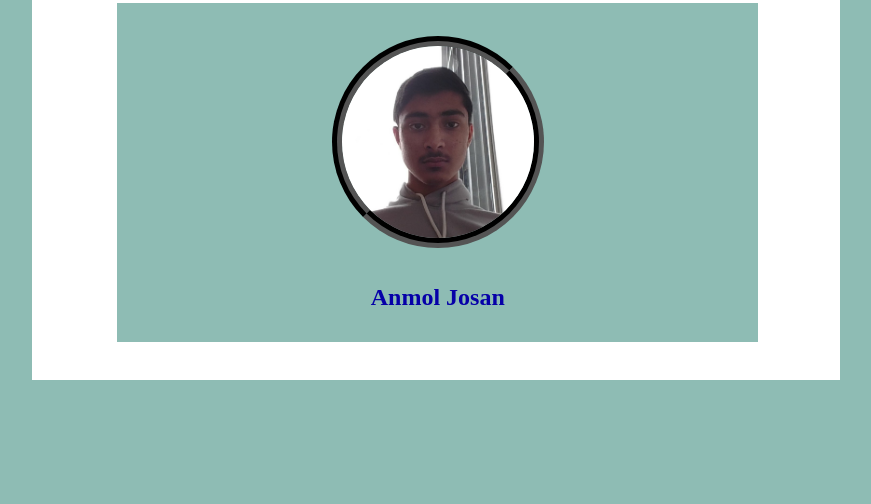
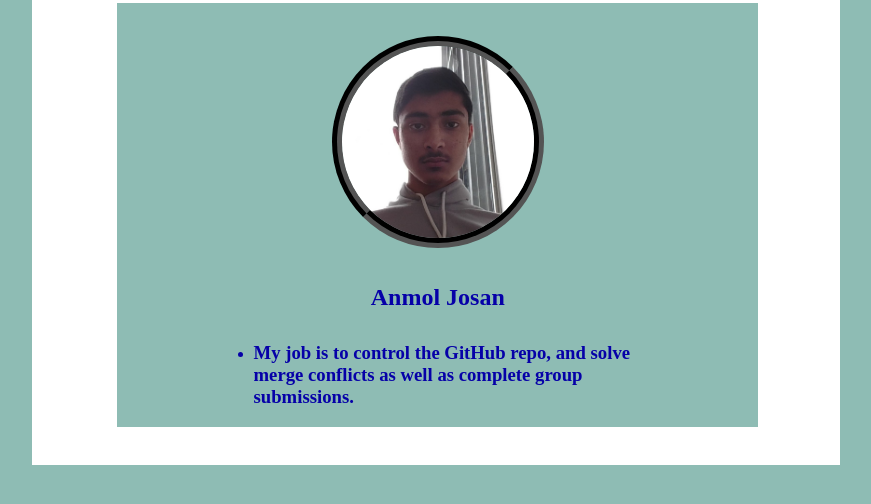
Before and after one commit to Anmol-Josan/group2, a plain HTML site: page index.html in a window 1280 px wide. Shown: the part 120-624 px from the top of the page, without its empty margins (204-1075 px from the left). Drawn offline with Linux system fonts and the light colour scheme; a web font is replaced by a local one.

Commit message:
Added content

```diff
--- a/index.html
+++ b/index.html
@@ -17,7 +17,9 @@
                 <div class="grid-item item1" style="text-align: center;">
                     <img src="Images/anmol.jpg" style="width:30%; border-radius: 50%;border-style:groove; border-color: rgb(0, 0, 0); border-width: 10px; margin-top: 5%; margin-bottom: 0%;">
                     <h4>Anmol Josan</h4>
-                    <h3></h3>
+                    <ul style="margin: auto 15%; text-align: left;">
+                        <li><h3>My job is to control the GitHub repo, and solve merge conflicts as well as complete group submissions.</h3></li>
+                    </ul>
                 </div>
                 <div class="grid-item item2" style="text-align: center;">
 
```
